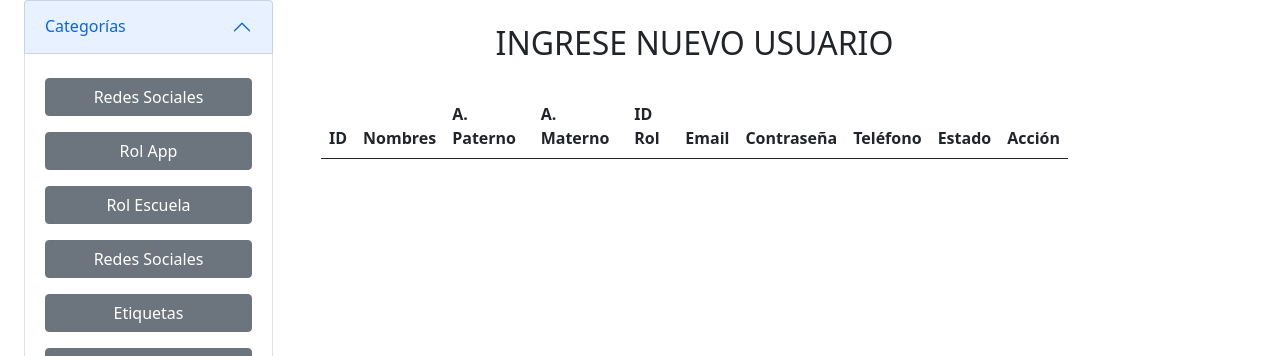
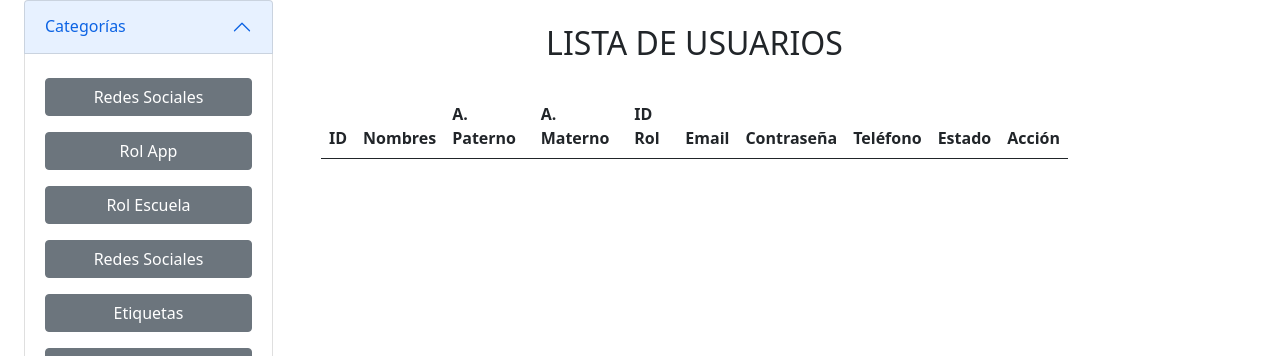
Before and after one commit to bastian-brito/proyecto-socrates, a Flask app: page /lista_usuarios in a window 1280 px wide. Shown: the part 68-424 px from the top of the page. Run offline with Flask 2, Linux system fonts and the light colour scheme; lists and menus that the app fills with data are empty; some libraries are stand-ins or nearby versions.

Commit message:
avance nuevo usuario/rol

```diff
--- a/Modelo/Modelos.py
+++ b/Modelo/Modelos.py
@@ -7,7 +7,6 @@ Created on Tue Jan 26 17:49:37 2021
 
 from datetime import datetime
 from flask_sqlalchemy import SQLAlchemy
-from sqlalchemy.orm import backref
 db = SQLAlchemy()
 
 class Rol_Aplicacion(db.Model):
--- a/Templates/Layout.html
+++ b/Templates/Layout.html
@@ -23,7 +23,7 @@
 					<div id="collapseOne" class="accordion-collapse collapse show" aria-labelledby="headingOne" data-bs-parent="#accordionExample">
 						<div class="accordion-body d-grid">
 							<a href="ncrs" class="btn btn-secondary my-2">Redes Sociales</a>
-							<a href="ncrs" class="btn btn-secondary my-2">Rol App</a>
+							<a href="lista_roles" class="btn btn-secondary my-2">Rol App</a>
 							<button type="button" class="btn btn-secondary my-2">Rol Escuela</button>
 							<button type="button" class="btn btn-secondary my-2">Redes Sociales</button>
 							<button type="button" class="btn btn-secondary my-2">Etiquetas</button>
--- a/Templates/lista_usuarios.html
+++ b/Templates/lista_usuarios.html
@@ -3,7 +3,7 @@
 {% block body %}
 
 <div class="container">
-	<h2 class="text-center py-4">INGRESE NUEVO USUARIO</h2>
+	<h2 class="text-center py-4">LISTA DE USUARIOS</h2>
 </div>
 
 <div class="container">
@@ -29,7 +29,7 @@
 				<td>{{usuario.nombres}}</td>
 				<td>{{usuario.apellido_paterno}}</td>
 				<td>{{usuario.apellido_materno}}</td>
-				<td>{{usuario.rol}}</td>
+				<td>{{usuario.roles_aplicacion.nombres}}</td>
 				<td>{{usuario.correo}}</td>
 				<td>{{usuario.contraseña}}</td>
 				<td>{{usuario.telefono}}</td>
--- a/app.py
+++ b/app.py
@@ -43,6 +43,12 @@ def update():
 def lista_usuarios():
     usuarios = Usuario.query.order_by(Usuario.fecha_creacion.asc()).all()
     return render_template("lista_usuarios.html", usuarios=usuarios)
+
+@app.route("/lista_roles")
+def lista_roles():
+    roles_aplicacion = Rol_Aplicacion.query.order_by(Rol_Aplicacion.fecha_creacion.asc()).all()
+    return render_template("lista_roles.html", roles_aplicacion=roles_aplicacion)
+
 
 @app.route("/nuevo_usuario_wtform", methods = ['GET', 'POST'])
 def registrar_usuario():
```
Also changed, not shown: Templates/lista_roles.html (added, +41 -0 lines).
